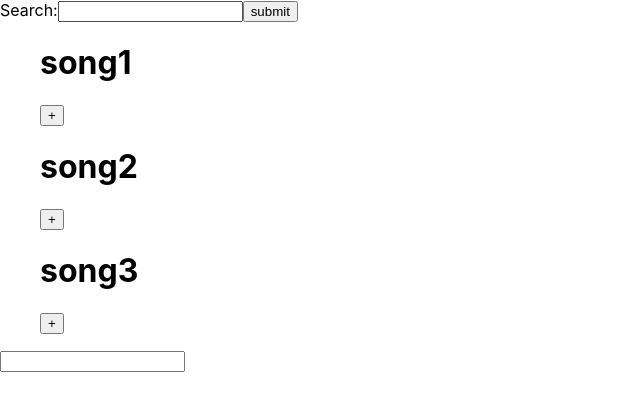
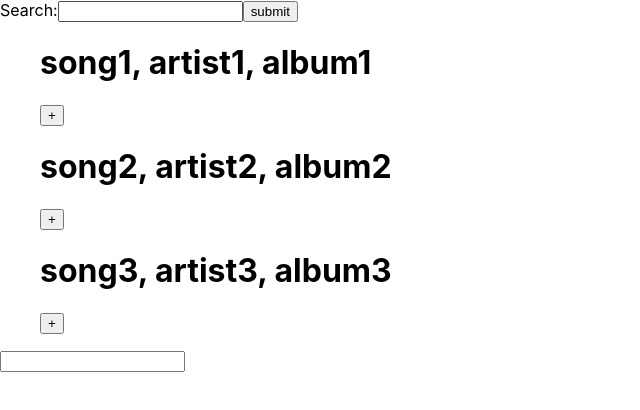
Before and after one commit to jhicken16/react-jamming, a React (Create React App) app: page / in a window 1280 px wide. Shown: the top 410 px of the page, without its empty margins (0-640 px from the left). Built offline with nearby package versions, Linux system fonts and the light colour scheme.

Commit message:
track has been refactored to exapt objects playlist, tracklist, app and track updatted

```diff
--- a/src/App.js
+++ b/src/App.js
@@ -8,8 +8,8 @@ function App(){
 
     const [listOfSongs, setListOfSongs] = useState([])
 
-    function addToPlayListHandler(e, song){
-        setListOfSongs((prev) => [...prev, e.target.value])
+    function addToPlayListHandler(obj){
+        setListOfSongs((prev) => [...prev, obj])
         console.log(listOfSongs)
     }
 
--- a/src/playlist/components/PlayList.js
+++ b/src/playlist/components/PlayList.js
@@ -10,6 +10,7 @@ function PlayList({listOfSongs}){
             <ul id="playListSongs">
             {
                 listOfSongs.map(element => {
+                    console.log(element)
                     return <Track key={element} value={element}/>
                 })
 
--- a/src/track/TrackComponents.js
+++ b/src/track/TrackComponents.js
@@ -1,14 +1,15 @@
-import React, {useRef} from 'react'
+import React from 'react'
 
 
 function Track(props){
 
     //to get props past to PlayList well will have to call this function in the parent an pass it vire props
+    console.log(props.value)
 
     return (
        <div>
-        <h1>{props.value}</h1>
-        <button value={props.value} onClick={props.addToPlayListHandler}>+</button>
+        <h1>{props.value.song}, {props.value.artist}, {props.value.album}</h1>
+        <button value={props.value} onClick={() => {props.addToPlayListHandler(props.value)}}>+</button>
        </div>
     )
 }
--- a/src/trackList/containers/TrackListComponent.js
+++ b/src/trackList/containers/TrackListComponent.js
@@ -2,7 +2,7 @@ import React from 'react';
 import Track from '../../track/TrackComponents'
 
 function TrackListComponent({addToPlayListHandler}){
-    const arr= ['song1', 'song2', 'song3'];
+    const arr= [{song: "song1", artist: "artist1", album: "album1"}, {song: "song2", artist: "artist2", album: "album2"}, {song: "song3", artist: "artist3", album: "album3"}];
 
     return (
         <ul>
```
